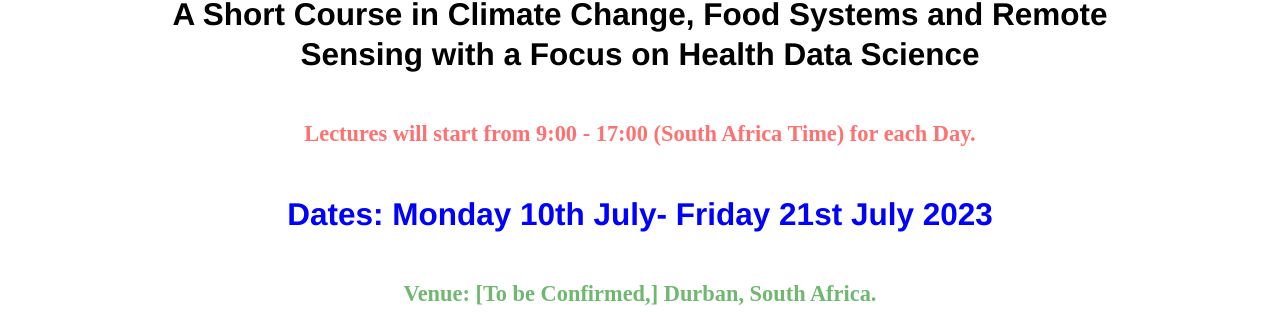
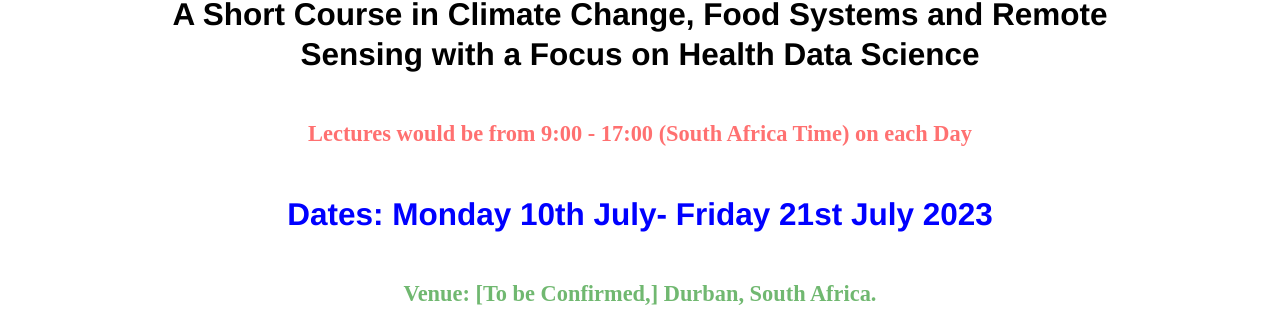
Before and after one commit to ccfscourseukzn/ccfscourseukzn.github.io, a Jekyll site: the page built from index.md, in a window 1280 px wide and 900 px high. Shown: the part 298-613 px from the top of the window. Built offline with Jekyll 4.4.1, drawn with Linux system fonts in a browser that asks for light colours.

Commit message:
Update index.md

```diff
--- a/index.md
+++ b/index.md
@@ -116,7 +116,7 @@ title: Climate Change, Food System and Remote Sensing
 
 <h2 style="background-color:white; color:black; text-align: center;">  A Short Course in Climate Change, Food Systems and Remote Sensing with a Focus on Health Data Science </h2> <br>
 
-<h3 style="background-color:white; color:Red; text-align: center;"> Lectures will start from 9:00 - 17:00 (South Africa Time) for  each Day. </h3> <br>
+<h3 style="background-color:white; color:Red; text-align: center;"> Lectures would be from 9:00 - 17:00 (South Africa Time) on each Day </h3> <br>
 
 
 <h2 style="background-color:white; color:blue; text-align: center;"> Dates: Monday 10th July- Friday 21st July 2023</h2> <br>
```
